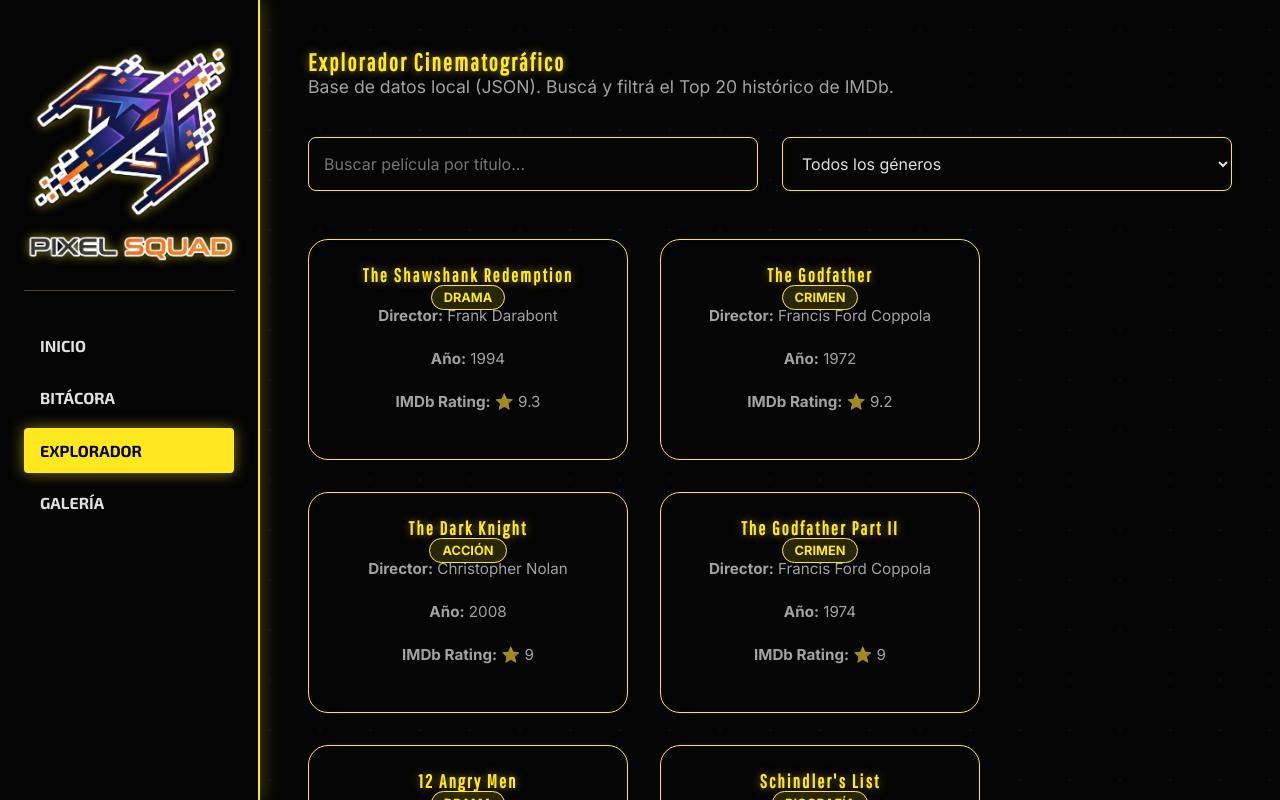
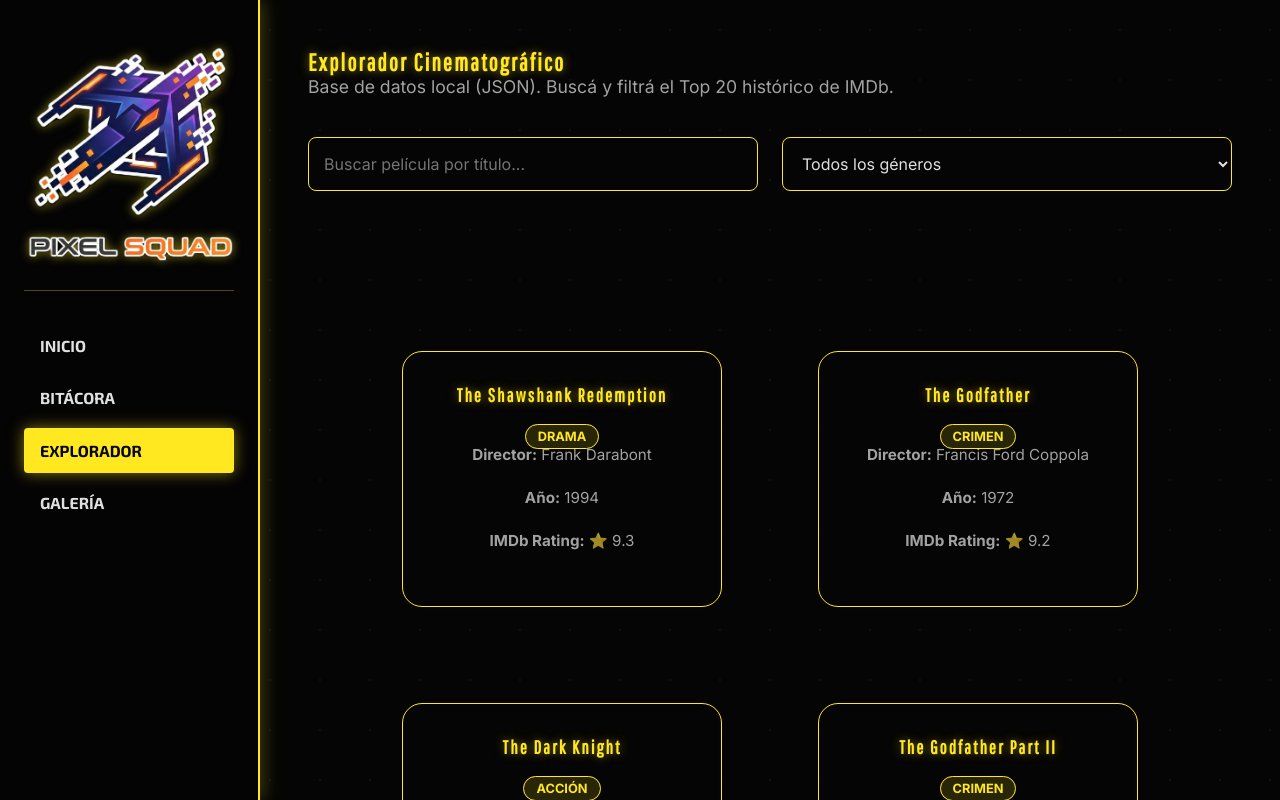
Before and after one commit to enluuca/TP2-PixelSquad, a React (Vite) app: page /explorador in a window 1280 px wide. Shown: the top 800 px of the page. Built offline with nearby package versions, Linux system fonts and the light colour scheme.

Commit message:
Update styles for main content and dashboard grid
Increased gap between grid items and added margin to the dashboard grid. Enhanced card styles for better layout and hover effects.

```diff
--- a/src/index.css
+++ b/src/index.css
@@ -68,7 +68,7 @@
 
 .main-content {
   flex: 1;
-  margin-left: 260px; /* Compensa el ancho de la sidebar */
+  margin-left: 260px;
   padding: 3rem;
   min-height: 100vh;
 }
@@ -136,10 +136,12 @@
 .dashboard-grid, .results-grid {
   display: grid;
   grid-template-columns: repeat(auto-fit, minmax(280px, 320px));
-  gap: 2rem;
+  gap: 6rem;
+  justify-content: center;
+  margin-top: 10rem;
 }
-
-.card, .data-card {
+/* PERFILES */
+.card{
   background: var(--color-surface);
   backdrop-filter: blur(8px);
   border: 1px solid var(--color-accent);
@@ -151,6 +153,23 @@
   overflow: hidden;
   display: flex;
   flex-direction: column;
+}
+/* PELÍCULAS */
+.data-card {
+  background: var(--color-surface);
+  backdrop-filter: blur(8px);
+  border: 1px solid var(--color-accent);
+  border-radius: 20px;
+  padding: 2rem 1.5rem;
+  text-align: center;
+  transition: all 0.3s ease;
+  position: relative;
+  overflow: hidden;
+
+  display: flex;
+  flex-direction: column;
+  justify-content: flex-start;
+  gap: 1.2rem;
 }
 
 .card:hover, .data-card:hover {
```
